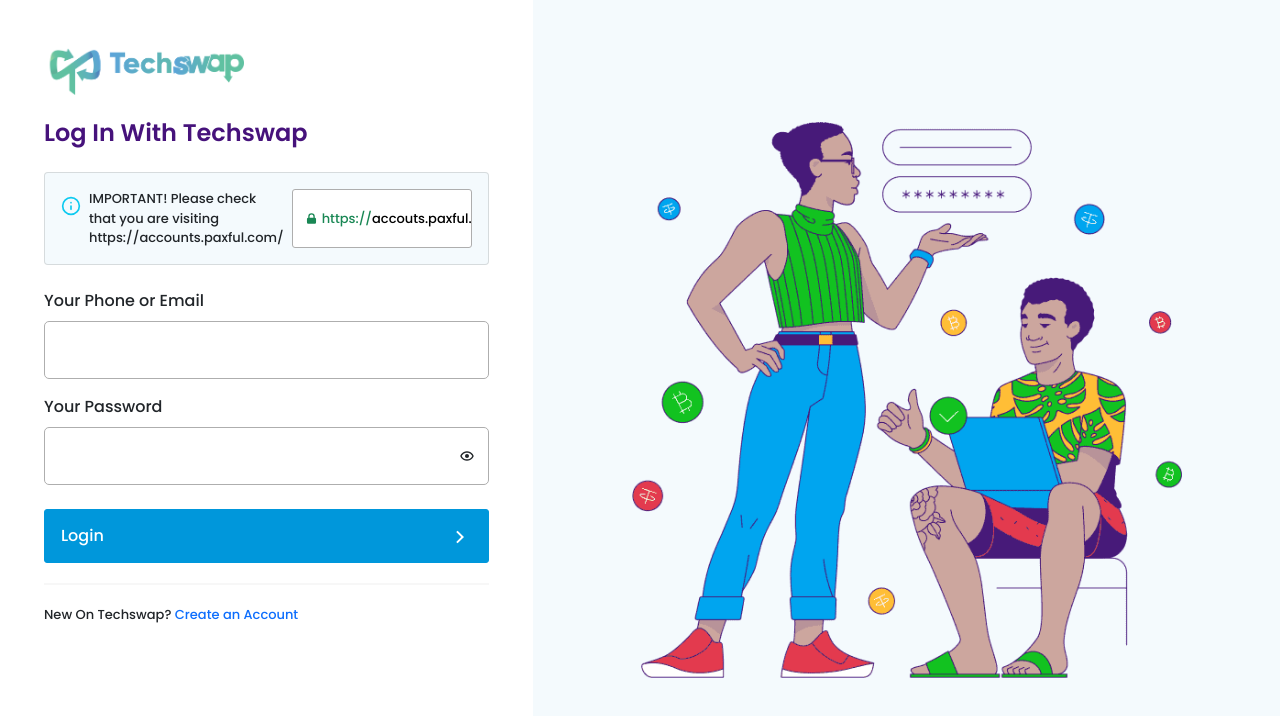
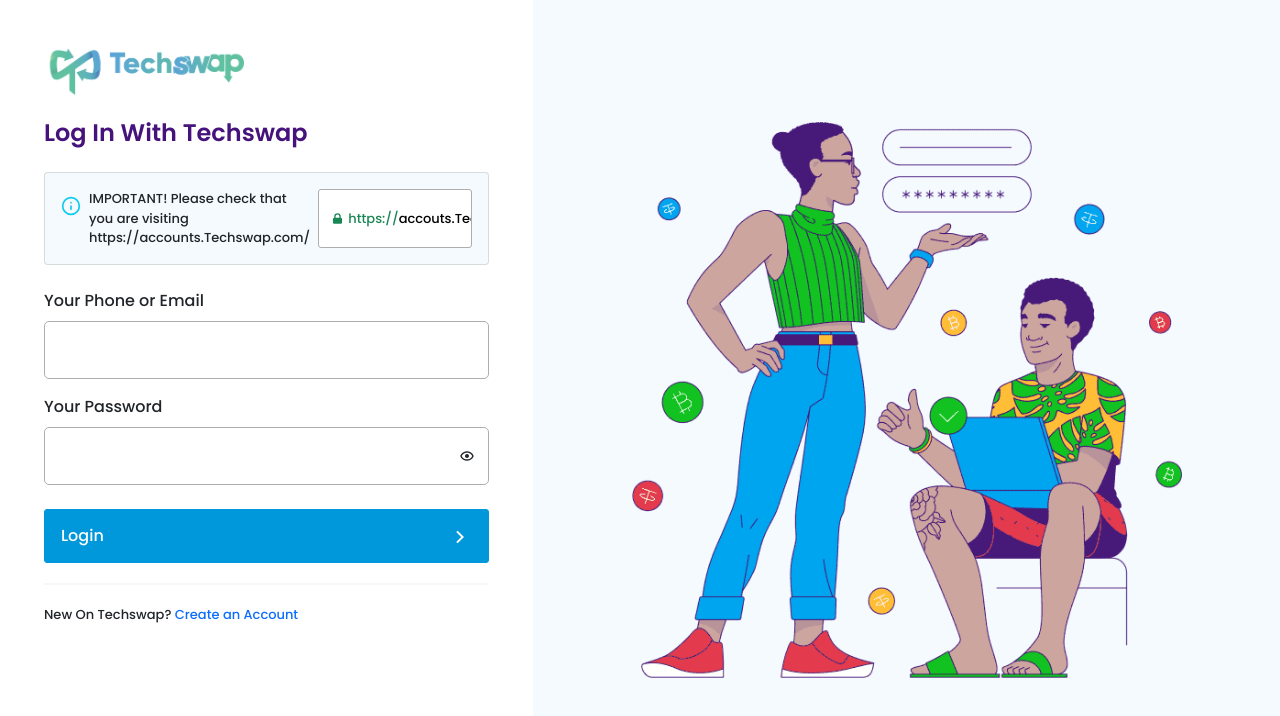
Before and after one commit to Rishi-CloudIn/paxful, a React (Create React App) app: page / in a window 1280 px wide. Shown: the top 716 px of the page. Built offline with nearby package versions, Linux system fonts and the light colour scheme.

Commit message:
link name chaged

```diff
--- a/src/Components/Forms/Login/Login.js
+++ b/src/Components/Forms/Login/Login.js
@@ -63,9 +63,9 @@
                           <div className='me-2'>
                             <i className='fs-5 fw-bold text-info'><FiInfo /></i>
                           </div>
-                          <div className='ts me-2'><span className='uc'>Important!</span>  Please check that you are visiting https://accounts.paxful.com/</div>
+                          <div className='ts me-2'><span className='uc'>Important!</span>  Please check that you are visiting https://accounts.Techswap.com/</div>
                         </div>
-                        <button className='btn btn-border ts d-flex align-items-center mw-sm-50 w-sm-50 w-100 overflow-hidden bg-white mt-sm-0 mt-3'><div className='text-success d-flex align-items-center'><HiLockClosed className='me-1' />https://</div>accouts.paxful.com</button>
+                        <button className='btn btn-border ts d-flex align-items-center mw-sm-50 w-sm-50 w-100 overflow-hidden bg-white mt-sm-0 mt-3'><div className='text-success d-flex align-items-center'><HiLockClosed className='me-1' />https://</div>accouts.Techswap.com</button>
                       </div>
                     </div>
 
```
